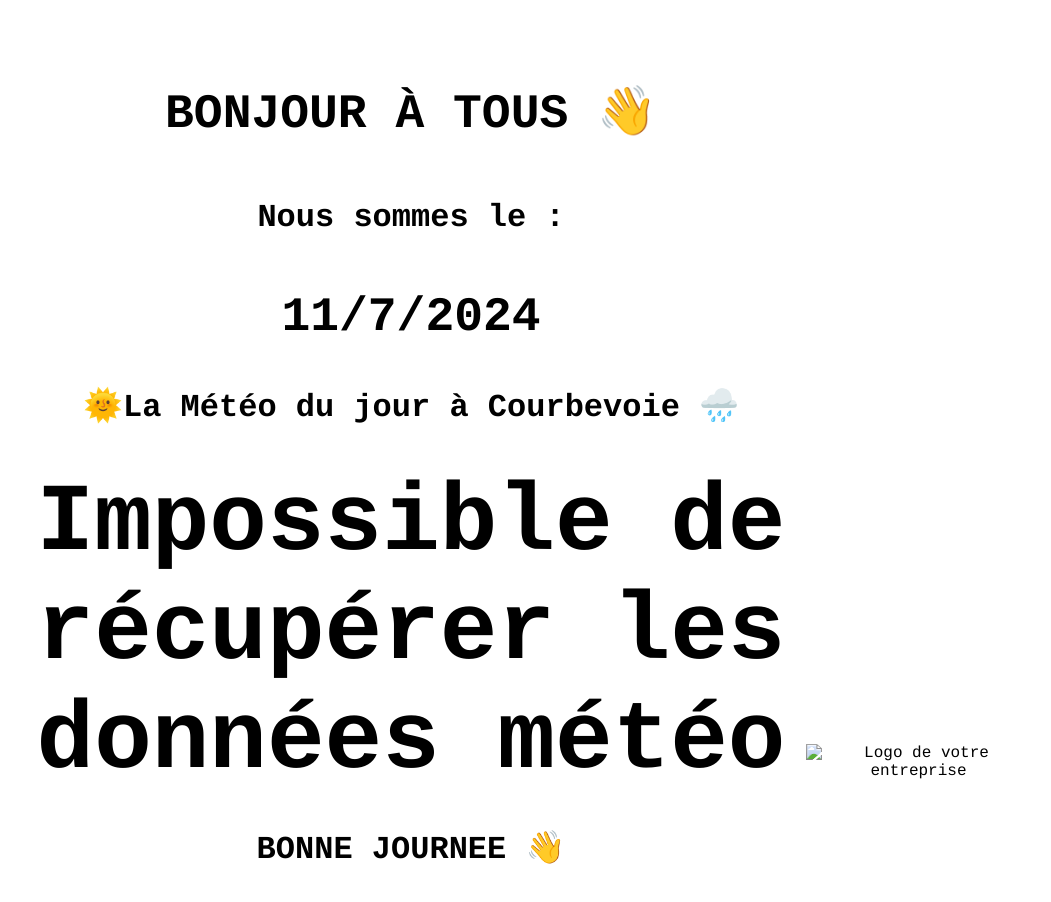
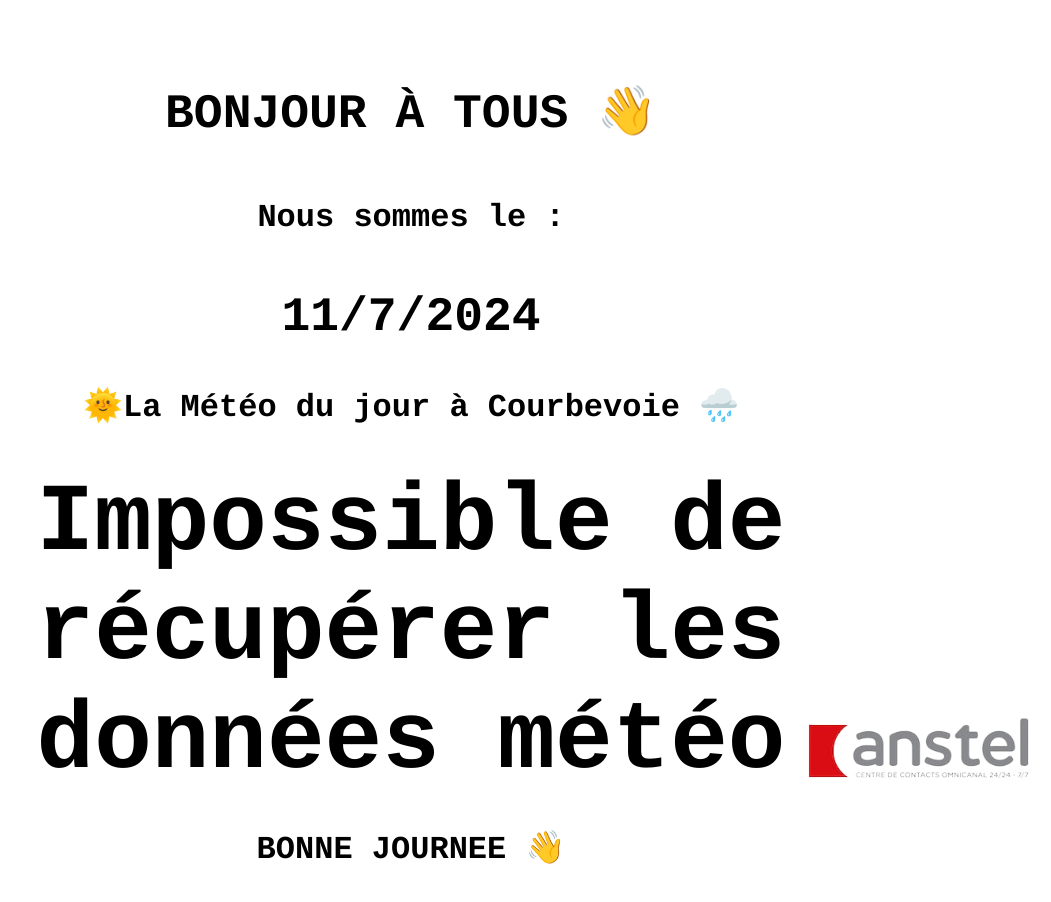
Before and after one commit to sitdanstel/screenlymeteo, a plain HTML site: page index.html in a window 1280 px wide. Shown: the whole page, without its empty margins (229-1280 px from the left). Drawn offline with Linux system fonts and the light colour scheme; no server answers; files whose address does not match are found by name.

Commit message:
index.html

```diff
--- a/index.html
+++ b/index.html
@@ -14,7 +14,7 @@
 
 <body>
 
-    <img src="C:\meteo-screenly\logoanstel.png" alt="Logo de votre entreprise" class="logo">
+    <img src="C:\meteo-screenly\zlogoanstel.png" alt="Logo de votre entreprise" class="logo">
 
     <h1>BONJOUR À TOUS 👋</h1>
     <h5>Nous sommes le : </h5>
```
